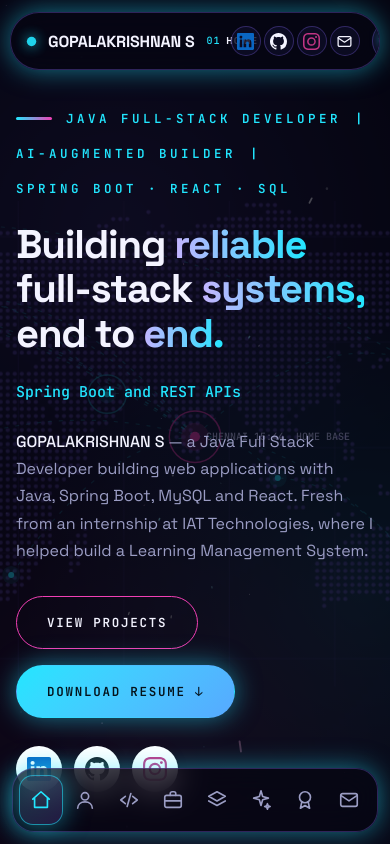
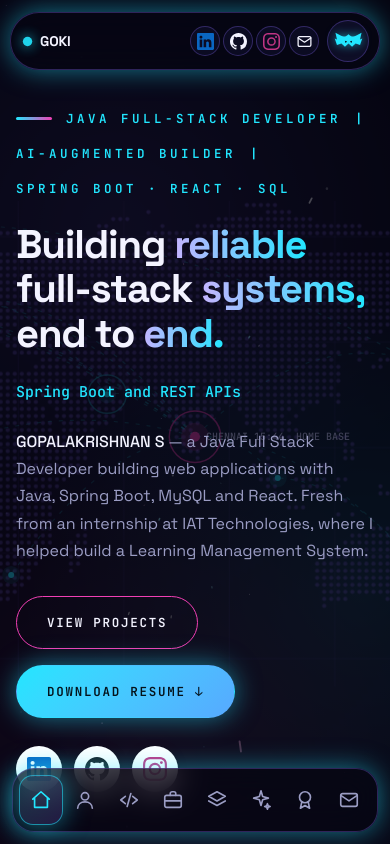
Before and after one commit to gopalakrishnan-6425/Porfolio, a React (Vite) app: page / in a window 390 px wide. Shown: the top 844 px of the page. Built offline with nearby package versions, Linux system fonts and the light colour scheme.

Commit message:
Updated profile

```diff
--- a/src/components/CoinPhoto.jsx
+++ b/src/components/CoinPhoto.jsx
@@ -38,8 +38,6 @@ export default function CoinPhoto({
       <div className="gs-sh soft" />
       <div className="gs-sh contact" />
       <div className="gs-coin-toss">
-        <div className="gs-coin-spin">
-          <div className="gs-coin-tilt">
         <div className="gs-coin">
           <svg className="gs-coin-defs" aria-hidden="true" focusable="false">
             <defs>
@@ -82,8 +80,6 @@ export default function CoinPhoto({
           </svg>
         </div>
       </div>
-        </div>
-      </div>
       <span className="gs-cap">{caption}</span>
     </div>
   );
--- a/src/components/Navbar.jsx
+++ b/src/components/Navbar.jsx
@@ -44,8 +44,11 @@ export default function Navbar() {
 
   return (
     <header className="gs-nav">
-      <a href="#home" className="gs-brand">
-        {profile.brand}
+      <a href="#home" className="gs-brand" aria-label={profile.brand}>
+        <span className="gs-brand-full">{profile.brand}</span>
+        <span className="gs-brand-compact" aria-hidden="true">
+          GOKI
+        </span>
       </a>
       <span className="gs-nav-divider" aria-hidden="true" />
       <div className="gs-nav-section" aria-live="polite" aria-atomic="true">
--- a/src/styles/global.css
+++ b/src/styles/global.css
@@ -93,6 +93,9 @@ h4 {
   font: 700 16px "Space Grotesk";
   letter-spacing: -0.01em;
   white-space: nowrap;
+}
+.gs-brand-compact {
+  display: none;
 }
 .gs-brand:before {
   content: "";
@@ -582,24 +585,13 @@ h4 {
   transform-origin: center;
   animation: gsToss 14s cubic-bezier(0.22, 0.61, 0.36, 1) infinite;
 }
-.gs-coin-spin,
-.gs-coin-tilt {
+.gs-coin {
   position: absolute;
   inset: 0;
   transform-style: preserve-3d;
   transform-origin: center;
   will-change: transform;
-}
-.gs-coin-spin {
-  animation: gsCoinSpin 14s linear infinite;
-}
-.gs-coin-tilt {
-  animation: gsCoinTilt 14s linear infinite;
-}
-.gs-coin {
-  position: absolute;
-  inset: 0;
-  transform-style: preserve-3d;
+  animation: gsFlip 14s linear infinite;
 }
 .gs-coin-defs {
   position: absolute;
@@ -878,25 +870,17 @@ h4 {
   35% { transform: translate3d(0, -4px, 0) scale(0.99) rotateZ(-2deg); }
   38% { transform: translate3d(0, -2px, 0) scale(1) rotateZ(0); }
 }
-@keyframes gsCoinSpin {
-  0%, 6%, 8% { transform: rotateY(0deg); }
+@keyframes gsFlip {
+  0%, 6% { transform: rotateX(0deg) rotateY(0deg) rotateZ(0deg); }
+  8% { transform: rotateX(-5deg) rotateY(0deg) rotateZ(-5deg); }
   27.5% {
-    transform: rotateY(1296deg);
-    animation-timing-function: cubic-bezier(0.16, 1, 0.3, 1);
+    transform: rotateX(14deg) rotateY(1296deg) rotateZ(-12deg);
+    animation-timing-function: cubic-bezier(0.3, 0.69, 0.8, 1);
   }
-  32.5%, 35%, 38%, 43%, 100% { transform: rotateY(1440deg); }
-}
-@keyframes gsCoinTilt {
-  0%, 6% { transform: rotateX(0deg) rotateZ(0deg); }
-  8% { transform: rotateX(-5deg) rotateZ(-5deg); }
-  27.5% {
-    transform: rotateX(14deg) rotateZ(-12deg);
-    animation-timing-function: cubic-bezier(0.16, 1, 0.3, 1);
-  }
-  32.5% { transform: rotateX(0deg) rotateZ(0deg); }
-  35% { transform: rotateX(-3deg) rotateZ(2deg); }
-  38% { transform: rotateX(1deg) rotateZ(0.5deg); }
-  43%, 100% { transform: rotateX(0deg) rotateZ(0deg); }
+  32.5% { transform: rotateX(0deg) rotateY(1440deg) rotateZ(0deg); }
+  35% { transform: rotateX(-3deg) rotateY(1440deg) rotateZ(2deg); }
+  38% { transform: rotateX(1deg) rotateY(1440deg) rotateZ(0.5deg); }
+  43%, 100% { transform: rotateX(0deg) rotateY(1440deg) rotateZ(0deg); }
 }
 @keyframes gsShC {
   0%, 6%, 43%, 100% { transform: scale(1, 1); opacity: 0.82; filter: blur(8px); }
@@ -913,6 +897,22 @@ h4 {
   32.5% { transform: scale(1.08, 0.88); opacity: 0.9; filter: blur(16px); }
   35% { transform: scale(0.98, 1.03); opacity: 0.76; filter: blur(18px); }
   38% { transform: scale(1, 1); opacity: 0.75; filter: blur(18px); }
+}
+@keyframes gsShCMobile {
+  0%, 6%, 43%, 100% { transform: scale(1, 1); opacity: 0.82; }
+  14.3% { transform: scale(0.62, 0.76); opacity: 0.28; }
+  27.5% { transform: scale(0.76, 0.82); opacity: 0.42; }
+  32.5% { transform: scale(1.12, 0.76); opacity: 0.94; }
+  35% { transform: scale(0.96, 1.04); opacity: 0.82; }
+  38% { transform: scale(1, 1); opacity: 0.82; }
+}
+@keyframes gsShSMobile {
+  0%, 6%, 43%, 100% { transform: scale(1, 1); opacity: 0.75; }
+  14.3% { transform: scale(0.7, 0.82); opacity: 0.3; }
+  27.5% { transform: scale(0.82, 0.9); opacity: 0.42; }
+  32.5% { transform: scale(1.08, 0.88); opacity: 0.9; }
+  35% { transform: scale(0.98, 1.03); opacity: 0.76; }
+  38% { transform: scale(1, 1); opacity: 0.75; }
 }
 @keyframes gsGloss {
   0%, 6%, 43%, 100% { background-position: 160% 0; opacity: 0; }
@@ -937,6 +937,18 @@ h4 {
     height: 248px;
     margin-left: -124px;
     top: 66px;
+  }
+  .gs-rim:nth-of-type(even) {
+    display: none;
+  }
+  .gs-face:after {
+    animation: none;
+  }
+  .gs-sh.soft {
+    animation-name: gsShSMobile;
+  }
+  .gs-sh.contact {
+    animation-name: gsShCMobile;
   }
   .gs-sh.soft {
     bottom: 44px;
@@ -1300,6 +1312,11 @@ h4 {
   .gs-nav {
     left: 10px;
     right: 10px;
+    gap: 10px;
+    padding-inline: 16px;
+  }
+  .gs-nav-status {
+    display: none;
   }
   .gs-hero {
     min-height: 0;
@@ -1312,28 +1329,29 @@ h4 {
 }
 @media (max-width: 600px) {
   .gs-nav {
-    gap: 12px;
-    padding-inline: 16px 10px;
+    justify-content: space-between;
+    gap: 8px;
+    padding-inline: 12px 10px;
   }
   .gs-nav-divider,
+  .gs-nav-section,
+  .gs-nav-spacer,
   .gs-nav-kicker,
   .gs-nav-status {
     display: none;
   }
-  .gs-nav-section {
-    min-width: 0;
+  .gs-brand {
+    gap: 8px;
+    font-size: 14px;
   }
-  .gs-nav-current {
-    gap: 6px;
-    font-size: 10px;
+  .gs-brand-full {
+    display: none;
   }
-  .gs-nav-current-label {
-    max-width: 72px;
-    overflow: hidden;
-    text-overflow: ellipsis;
-    white-space: nowrap;
+  .gs-brand-compact {
+    display: inline;
   }
   .gs-nav-social {
+    margin-left: auto;
     gap: 3px;
   }
   .gs-nav-social-link {
@@ -1345,15 +1363,12 @@ h4 {
   .gs-nav {
     left: 8px;
     right: 8px;
-    gap: 6px;
+    gap: 4px;
     padding-inline: 10px 8px;
   }
   .gs-brand {
     gap: 7px;
     font-size: 14px;
-  }
-  .gs-nav-current-label {
-    max-width: 48px;
   }
   .gs-nav-social {
     gap: 1px;
@@ -1382,12 +1397,6 @@ h4 {
   .gs-brand {
     gap: 5px;
     font-size: 13px;
-  }
-  .gs-nav-current {
-    gap: 3px;
-  }
-  .gs-nav-current-label {
-    max-width: 38px;
   }
   .gs-nav-social-link {
     width: 24px;
```
Lines whose indentation alone changed are shown as unchanged.
